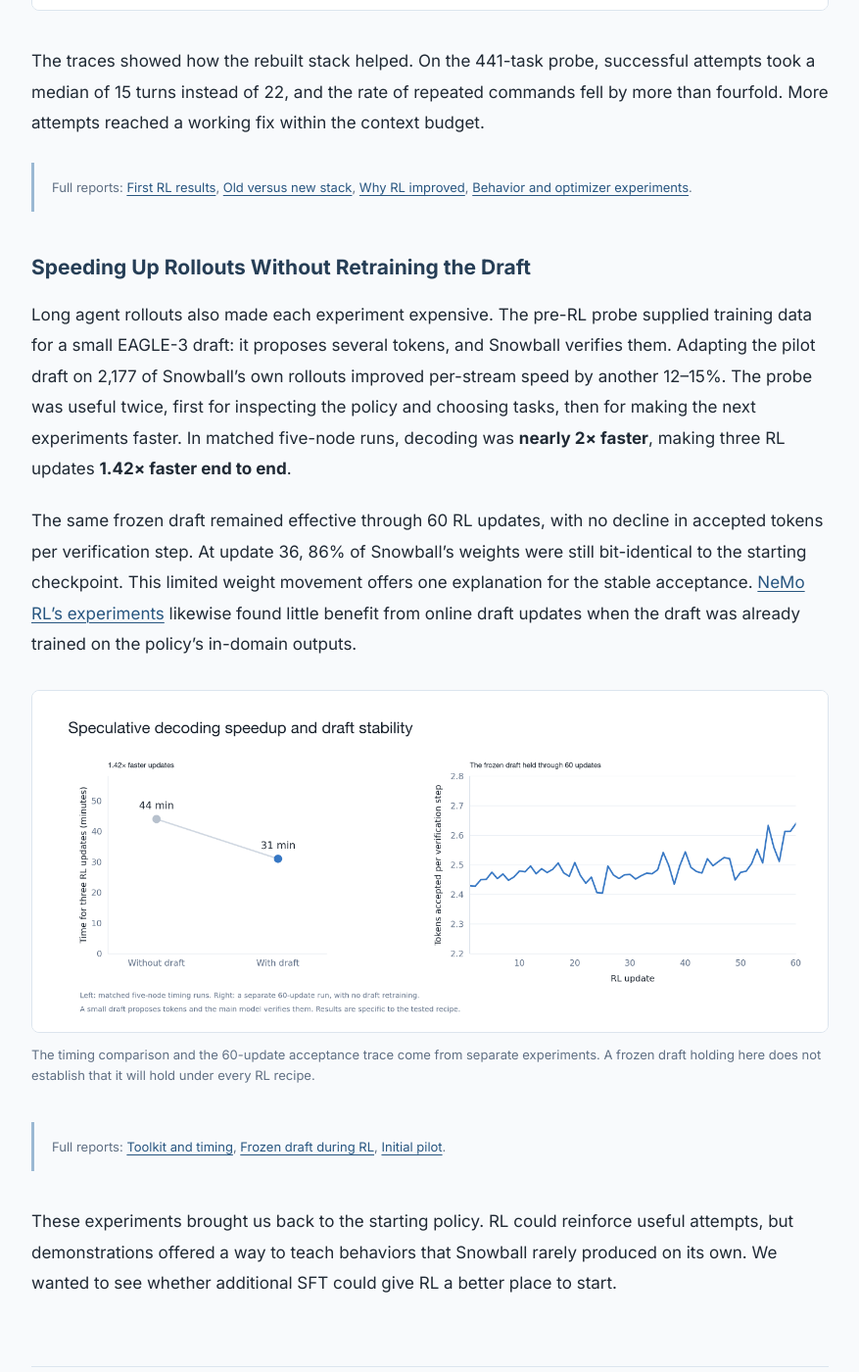
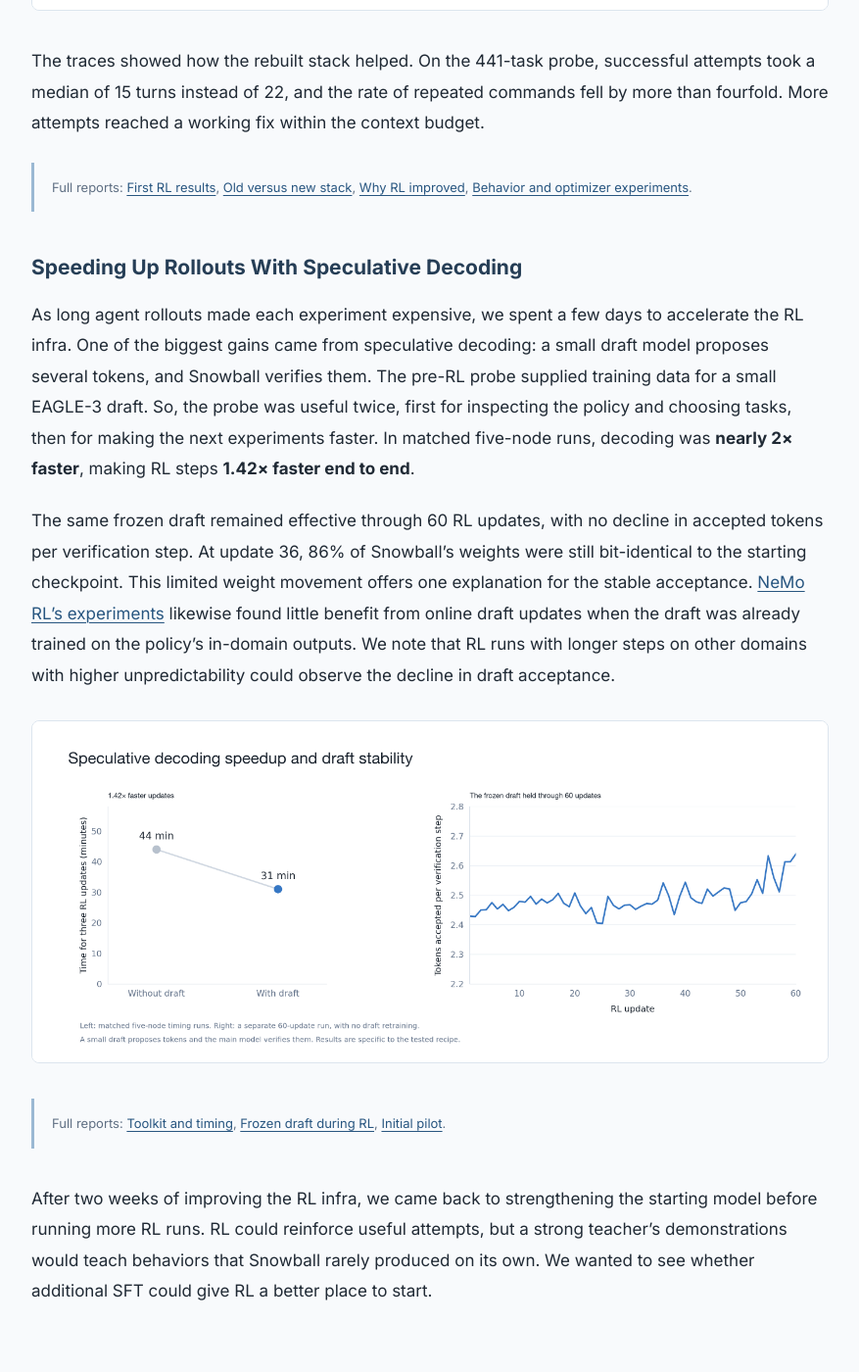
Before and after one commit to lukedhlee/lukedhlee.github.io, a Jekyll site: the page built from _posts/2026-10-21-turning-snowball-into-a-coding-agent.md, in a window 1280 px wide and 1400 px high, scrolled down 8369 px. Shown: the whole window at 98% size, without its empty margins (201-1078 px from the left). Built offline with Jekyll 4.4.1, drawn with Linux system fonts in a browser that asks for light colours; some of the changed text lies outside the part shown.

Commit message:
Publish latest speculative decoding and SFT revisions

```diff
--- a/_posts/2026-10-21-turning-snowball-into-a-coding-agent.md
+++ b/_posts/2026-10-21-turning-snowball-into-a-coding-agent.md
@@ -50,7 +50,7 @@ We hope sharing these details helps others with their own post-training efforts
 <nav class="research-toc" aria-label="Article contents">
 <div class="research-toc-title">Contents</div>
 <ul>
-<li><strong><a href="#starting-with-reinforcement-learning">Starting with RL</a></strong><span class="toc-sub"><a href="#the-pre-rl-probe">Pre-RL probe</a> · <a href="#early-rl-gains">Early gains</a> · <a href="#diagnosing-entropy-collapse">Entropy collapse</a> · <a href="#fixing-the-training-stack">Stack fixes and results</a> · <a href="#speeding-up-rollouts-without-retraining-the-draft">Speculative decoding</a></span></li>
+<li><strong><a href="#starting-with-reinforcement-learning">Starting with RL</a></strong><span class="toc-sub"><a href="#the-pre-rl-probe">Pre-RL probe</a> · <a href="#early-rl-gains">Early gains</a> · <a href="#diagnosing-entropy-collapse">Entropy collapse</a> · <a href="#fixing-the-training-stack">Stack fixes and results</a> · <a href="#speeding-up-rollouts-with-speculative-decoding">Speculative decoding</a></span></li>
 <li><strong><a href="#training-with-sft-and-rl">Training with SFT and RL</a></strong><span class="toc-sub"><a href="#earlier-experiments-on-the-stage-3-checkpoint">Earlier experiments</a> · <a href="#additional-sft-on-the-09-21-checkpoint">09-21 SFT</a> · <a href="#one-exploration-learning-to-recover-with-a-teacher">Teacher-guided recovery</a> · <a href="#rl-on-the-mixed-task-pool">RL setup</a></span></li>
 <li><strong><a href="#results-so-far">Results so far</a></strong></li>
 <li><strong><a href="#what-did-sft-and-rl-actually-teach-snowball-looking-behind-the-scores">What did SFT and RL actually teach Snowball: looking behind the scores</a></strong></li>
@@ -160,36 +160,34 @@ The traces showed how the rebuilt stack helped. On the 441-task probe, successfu
 Full reports: [First RL results](https://gist.github.com/lukedhlee/9c19fd9288a94ecfd1dbd6906b0a8dda), [Old versus new stack](https://gist.github.com/lukedhlee/01897efa3ae7c474732c61d35150a43a), [Why RL improved](https://gist.github.com/lukedhlee/ad3a95fccccb527db66619d6b3667e7d), [Behavior and optimizer experiments](https://gist.github.com/lukedhlee/9747e8eb423f23ca6627199c2532de47).
 </aside>
 
-### Speeding Up Rollouts Without Retraining the Draft
+### Speeding Up Rollouts With Speculative Decoding
 
-Long agent rollouts also made each experiment expensive. The pre-RL probe supplied training data for a small EAGLE-3 draft: it proposes several tokens, and Snowball verifies them. Adapting the pilot draft on 2,177 of Snowball's own rollouts improved per-stream speed by another 12–15%. The probe was useful twice, first for inspecting the policy and choosing tasks, then for making the next experiments faster. In matched five-node runs, decoding was **nearly 2× faster**, making three RL updates **1.42× faster end to end**.
+As long agent rollouts made each experiment expensive, we spent a few days to accelerate the RL infra. One of the biggest gains came from speculative decoding: a small draft model proposes several tokens, and Snowball verifies them. The pre-RL probe supplied training data for a small EAGLE-3 draft. So, the probe was useful twice, first for inspecting the policy and choosing tasks, then for making the next experiments faster. In matched five-node runs, decoding was **nearly 2× faster**, making RL steps **1.42× faster end to end**.
 
-The same frozen draft remained effective through 60 RL updates, with no decline in accepted tokens per verification step. At update 36, 86% of Snowball's weights were still bit-identical to the starting checkpoint. This limited weight movement offers one explanation for the stable acceptance. [NeMo RL's experiments](https://arxiv.org/html/2604.26779#S3.SS3) likewise found little benefit from online draft updates when the draft was already trained on the policy's in-domain outputs.
+The same frozen draft remained effective through 60 RL updates, with no decline in accepted tokens per verification step. At update 36, 86% of Snowball's weights were still bit-identical to the starting checkpoint. This limited weight movement offers one explanation for the stable acceptance. [NeMo RL's experiments](https://arxiv.org/html/2604.26779#S3.SS3) likewise found little benefit from online draft updates when the draft was already trained on the policy's in-domain outputs. We note that RL runs with longer steps on other domains with higher unpredictability could observe the decline in draft acceptance.
 
 <figure class="research-figure">
 <a href="{{ '/assets/img/snowball/speculative-decoding.png?v=descriptive-title' | relative_url }}"><img src="{{ '/assets/img/snowball/speculative-decoding.png?v=descriptive-title' | relative_url }}" alt="A frozen speculative-decoding draft accelerated RL updates and maintained acceptance through 60 updates." width="2772" height="1188" loading="lazy"></a>
-<figcaption>The timing comparison and the 60-update acceptance trace come from separate experiments. A frozen draft holding here does not establish that it will hold under every RL recipe.</figcaption>
 </figure>
 
 <aside class="research-reports" markdown="1">
 Full reports: [Toolkit and timing](https://gist.github.com/lukedhlee/b161a78a29e2c42b08a157aaaea6438b), [Frozen draft during RL](https://gist.github.com/lukedhlee/bd14e461b13557a3a541e721fcda643e), [Initial pilot](https://gist.github.com/lukedhlee/f02dc181b7383e47908091b565cf8619).
 </aside>
 
-These experiments brought us back to the starting policy. RL could reinforce useful attempts, but demonstrations offered a way to teach behaviors that Snowball rarely produced on its own. We wanted to see whether additional SFT could give RL a better place to start.
+After two weeks of improving the RL infra, we came back to strengthening the starting model before running more RL runs. RL could reinforce useful attempts, but a strong teacher's demonstrations would teach behaviors that Snowball rarely produced on its own. We wanted to see whether additional SFT could give RL a better place to start.
 
 ## Training with SFT and RL
 
-For binary-reward GRPO, a group of attempts that all fail has no reward difference to learn from. Additional SFT might make more tasks sometimes solvable, giving RL more useful attempts to reinforce. That was our motivation for adding demonstrations, rather than continuing to change only the RL recipe.
+For binary-reward GRPO, a group of attempts that all fail has no reward difference to learn from. Additional SFT might make more tasks sometimes solvable, giving RL more useful attempts to reinforce. In this section, we discuss the approaches we explored to train Snowball, including SFT, RL, prompt optimization, and mixing student and teacher rollouts for each task.
 
 ### Earlier Experiments on the Stage-3 Checkpoint
 
-On the older Stage-3 checkpoint, I tried additional SFT on a mixture of OpenThoughts-Agent traces, instruction-following traces, and successful synthesized-task traces, then ran GRPO from that SFT checkpoint.
+On the older Stage-3 checkpoint, we tried additional SFT on a mixture of OpenThoughts-Agent traces, instruction-following traces, and successful synthesized-task traces, then ran GRPO from that SFT checkpoint.
 
 SFT raised SWE-bench from 14.5% to 24.1%; another 30 GRPO updates brought it to 30.7%. RL directly from the starting checkpoint scored 25.0% in its earlier evaluation. SFT could provide a better starting policy, and RL could improve it further.
 
 <figure class="research-figure">
 <a href="{{ '/assets/img/snowball/ota-sft-rl-swe.png?v=spacing-refined' | relative_url }}"><img src="{{ '/assets/img/snowball/ota-sft-rl-swe.png?v=spacing-refined' | relative_url }}" alt="SWE-bench Verified random-100 on the older Stage-3 checkpoint: starting model 14.5%, SFT 24.1%, RL only 25.0%, and SFT followed by RL 30.7%, with 95% Wilson intervals." width="2052" height="1007" loading="lazy"></a>
-<figcaption>All rows use Eval Policy v0.1. The starting model, SFT, and SFT→RL results pool three evaluation runs; RL-alone is one earlier run at lower concurrency. Treat its comparison as approximate rather than a paired test. Lines show 95% intervals.</figcaption>
 </figure>
 
 <aside class="research-reports" markdown="1">
@@ -200,7 +198,7 @@ Full reports: [SFT versus RL versus SFT→RL](https://github.com/marin-community
 
 We next moved to Marin’s newer [09-21 checkpoint](https://huggingface.co/open-athena/Grug-67B-A2B-Datakit-SFT-262K-2026.09.21), which had already received general SFT. To give RL a stronger starting policy, we added coding-agent SFT using [Qwen3.8-27B traces on CalibForge tasks](https://huggingface.co/datasets/laion/calibforge-relay-traces), with and without [Kimi coding demonstrations](https://huggingface.co/datasets/open-athena/Kimi-2.5-swesmith-sandboxes-with_tests-oracle_verified_120s-maxeps-32k).
 
-Additional SFT improved the benchmark scores substantially. For example, vanilla CalibForge + Kimi reached 46.5% on SWE-bench, compared with 12.8% for the starting checkpoint. We then tested whether RL could improve these policies further.
+Additional SFT improved the benchmark scores substantially. For example, vanilla CalibForge + Kimi reached 46.5% on SWE-bench, compared with 12.8% for the starting checkpoint. We then tested whether RL could improve these policies further, which we describe further later in this blog.
 
 ### One Exploration: Learning to Recover with a Teacher
 
@@ -232,10 +230,7 @@ We ran 30 GRPO updates using batches of 64 tasks with eight attempts each, a lea
 
 The idea was to find instructions that improved Snowball's behavior, then use RL to make the improvement persist without those instructions. In this pilot, we compared five hand-written prompts and selected the best on development tasks. It asked Snowball to make precise source changes, check syntax, and inspect the diff. Adding that prompt improved the starting policy by **9–14 percentage points**.
 
-<figure class="research-figure">
-<a href="{{ '/assets/img/snowball/prompt-rl-method.png?v=prompt-optimization' | relative_url }}"><img src="{{ '/assets/img/snowball/prompt-rl-method.png?v=prompt-optimization' | relative_url }}" alt="The pilot selected a prompt from five candidates, generated attempts with it, then removed it from the context used for RL updates and evaluation." width="2340" height="486" loading="lazy"></a>
-<figcaption>This pilot selected a fixed prompt; it did not run an automated prompt-evolution loop.</figcaption>
-</figure>
+This pilot selected a fixed prompt; it did not run an automated prompt-evolution loop.
 
 During RL, the prompt stayed in the rollout context but was removed from the context used for weight updates. The goal was to reinforce useful actions given only the task. After 24 updates, the policy tested without the prompt scored **29.8%, against 30.2% for the starting policy**. Ordinary RL on the same task pool reached 47.4%.
 
@@ -251,7 +246,6 @@ The older checkpoint also had low instruction-following evaluation scores. Even
 <aside class="research-reports" markdown="1">
 [Full report](https://gist.github.com/lukedhlee/edb2f69d38ed089f71f74ff711281807).
 </aside>
-
 </details>
 
 ## Results So Far
@@ -279,7 +273,7 @@ More updates did not help every recipe equally. CalibForge-only SFT gained on SW
 
 ## What Did SFT and RL Actually Teach Snowball: Looking Behind the Scores
 
-At 30 RL updates, direct RL from [Snowball 09-21](https://huggingface.co/open-athena/Grug-67B-A2B-Datakit-SFT-262K-2026.09.21) matched or came close to the SFT + RL models on terminal tasks, despite skipping the additional demonstrations. The trace inspections below compare these 30-update checkpoints with their starting policies. We wanted to understand what those demonstrations contributed. Did they teach new knowledge, or change how Snowball approached and executed the work? We used coding agents to compare trajectories and inspect where the two routes succeeded or failed.
+Direct RL from [Snowball 09-21](https://huggingface.co/open-athena/Grug-67B-A2B-Datakit-SFT-262K-2026.09.21) matched or came close to the SFT + RL models on terminal tasks, despite skipping the additional demonstrations. The trace inspections below compare these RL checkpoints with their starting policies. We wanted to understand what those demonstrations contributed. Did they teach new knowledge, or change how Snowball approached and executed the work? We used coding agents to compare trajectories and inspect where the two routes succeeded or failed.
 
 ### SFT’s advantage on SWE-bench
 
```
